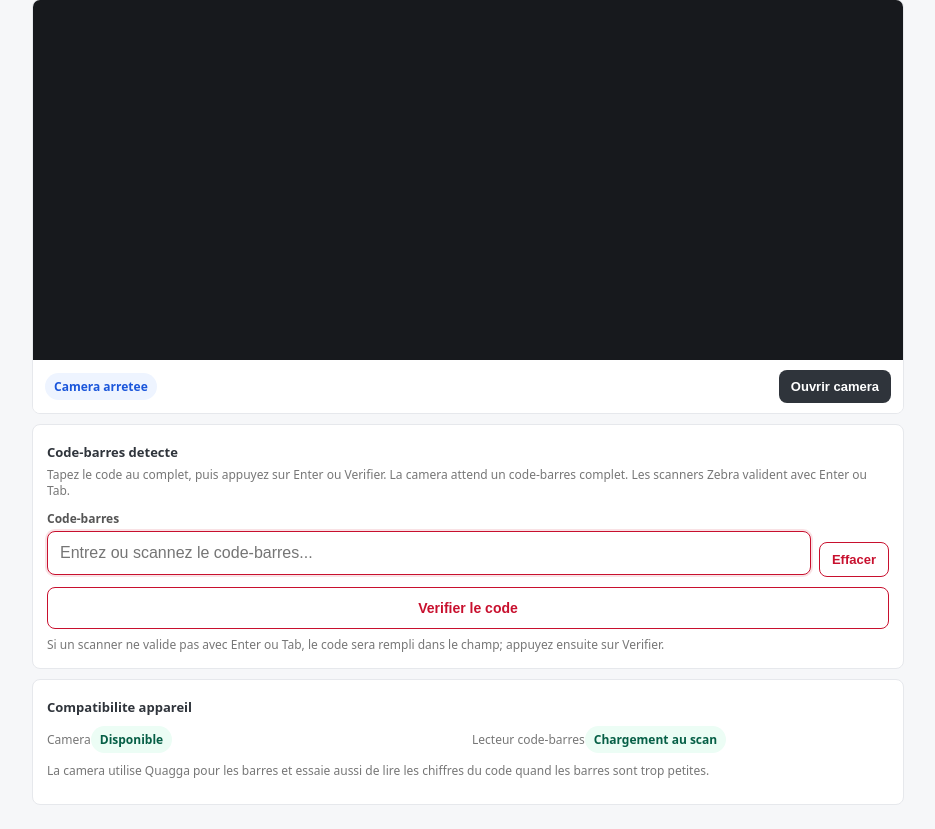
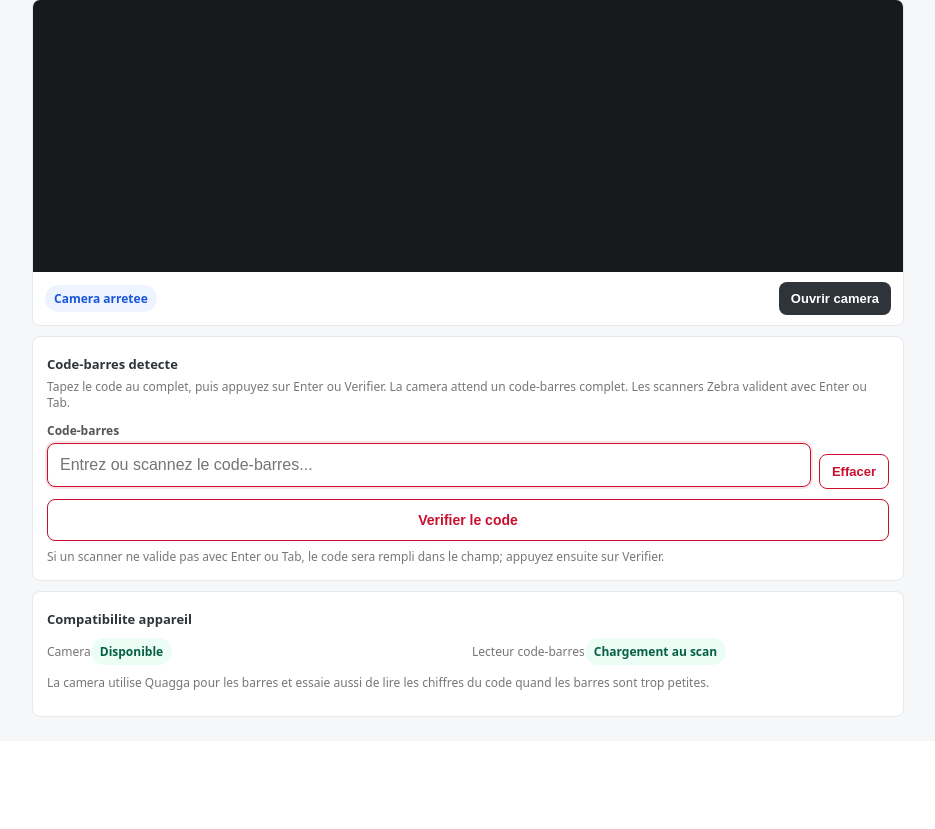
Before and after one commit to Mostaax5/familiprix-locator, a Flask app: page / in a window 1280 px wide. Shown: the part 429-1258 px from the top of the page, without its empty margins (172-1107 px from the left). After the commit the page ends 1146 px from the top, so only its background shows below. Run offline with Flask 3, Linux system fonts and the light colour scheme.

Commit message:
Constrain mobile camera viewport height

```diff
--- a/templates/index.html
+++ b/templates/index.html
@@ -59,10 +59,13 @@
   .delete-btn{float:right;background:none;border:none;color:#999;font-size:18px;cursor:pointer;padding:0 0 0 8px}
   .delete-btn:hover{color:#c8102e}
   .scanner{overflow:hidden;padding:0}
-  .scanner video{width:100%;min-height:220px;max-height:360px;background:#17191d;display:block;object-fit:cover}
-  #html5Reader{display:none;background:#17191d}
-  #html5Reader video{width:100% !important;min-height:220px;max-height:360px;object-fit:cover}
-  #html5Reader img{display:none}
+  .scanner-viewport{position:relative;width:100%;height:clamp(180px, 34vh, 300px);background:#17191d;overflow:hidden}
+  .scanner video{width:100%;height:100%;background:#17191d;display:block;object-fit:cover}
+  #html5Reader,#searchHtml5Reader{display:none;background:#17191d;width:100%;height:100%;overflow:hidden;position:relative}
+  #html5Reader video,#searchHtml5Reader video{width:100% !important;height:100% !important;object-fit:cover}
+  #html5Reader canvas,#searchHtml5Reader canvas{width:100% !important;height:100% !important;object-fit:cover}
+  #html5Reader img,#searchHtml5Reader img{display:none}
+  #html5Reader > video,#html5Reader > canvas,#html5Reader video,#html5Reader canvas,#searchHtml5Reader > video,#searchHtml5Reader > canvas,#searchHtml5Reader video,#searchHtml5Reader canvas{max-width:100% !important;max-height:100% !important}
   .scanner-bar{display:flex;align-items:center;justify-content:space-between;gap:8px;padding:10px 12px;background:#fff}
   .pill{display:inline-flex;align-items:center;gap:6px;border-radius:999px;padding:5px 9px;font-size:12px;font-weight:700;background:#eef4ff;color:#1a56db}
   .cursor{display:flex;align-items:center;justify-content:space-between;gap:10px}
@@ -95,7 +98,7 @@
   .status-dot.offline{background:#dc2626}
   .mono{font-family:ui-monospace,SFMono-Regular,Consolas,monospace}
   @media (min-width:860px){.content{max-width:900px}.layout-grid{grid-template-columns:1fr 1fr 1fr 1fr}.layout-actions{grid-template-columns:repeat(5,1fr)}}
-  @media (max-width:520px){.row2,.row3,.confirm-grid,.device-grid,.scan-tools,.btn-row{grid-template-columns:1fr}.tabs{top:calc(66px + env(safe-area-inset-top))}.tab{font-size:11px}.content{padding:10px}.cursor{align-items:flex-start;flex-direction:column}.btn-inline{width:100%}}
+  @media (max-width:520px){.row2,.row3,.confirm-grid,.device-grid,.scan-tools,.btn-row{grid-template-columns:1fr}.tabs{top:calc(66px + env(safe-area-inset-top))}.tab{font-size:11px}.content{padding:10px}.cursor{align-items:flex-start;flex-direction:column}.btn-inline{width:100%}.scanner-viewport{height:min(34vh,220px)}}
   @media (max-width:420px){.layout-grid,.layout-actions{grid-template-columns:1fr}}
 </style>
 </head>
@@ -209,8 +212,10 @@
   </div>
 
   <div class="card scanner">
-    <video id="cameraPreview" playsinline muted></video>
-    <div id="html5Reader"></div>
+    <div class="scanner-viewport">
+      <video id="cameraPreview" playsinline muted></video>
+      <div id="html5Reader"></div>
+    </div>
     <div class="scanner-bar">
       <span id="scannerStatus" class="pill">Camera arretee</span>
       <button class="btn btn-inline secondary" onclick="toggleCamera()" id="cameraButton">Ouvrir camera</button>
@@ -248,8 +253,10 @@
     <div class="section-title">Recherche rapide</div>
     <div class="section-note">Scannez un code-barres avec la camera pour trouver directement le produit.</div>
     <div class="card scanner" style="margin-top:10px;margin-bottom:0">
-      <video id="searchCameraPreview" playsinline muted></video>
-      <div id="searchHtml5Reader"></div>
+      <div class="scanner-viewport">
+        <video id="searchCameraPreview" playsinline muted></video>
+        <div id="searchHtml5Reader"></div>
+      </div>
       <div class="scanner-bar">
         <span id="searchScannerStatus" class="pill">Camera arretee</span>
         <button class="btn btn-inline secondary" onclick="startSearchScan()" id="searchCameraButton">Ouvrir camera</button>
@@ -1643,6 +1650,8 @@ async function maybeRunOcrFallback(reader, status) {
 }
 
 async function startQuaggaScanner(reader, status, button) {
+  reader.style.height = '100%';
+  reader.style.minHeight = '0';
   const config = {
     inputStream: {
       type: 'LiveStream',
```
